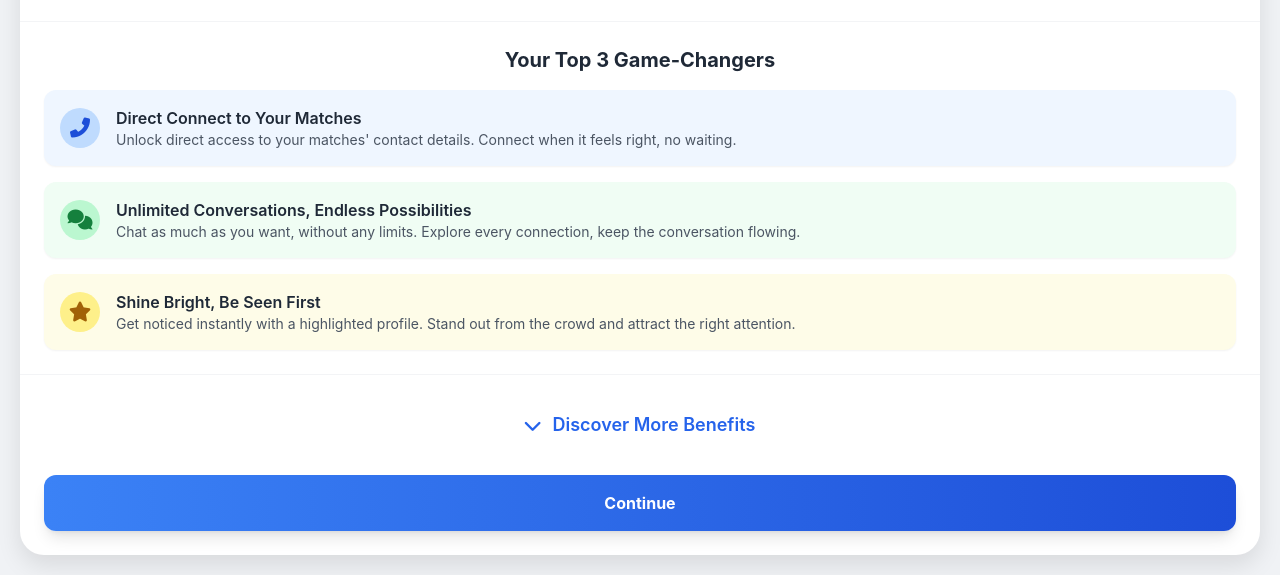
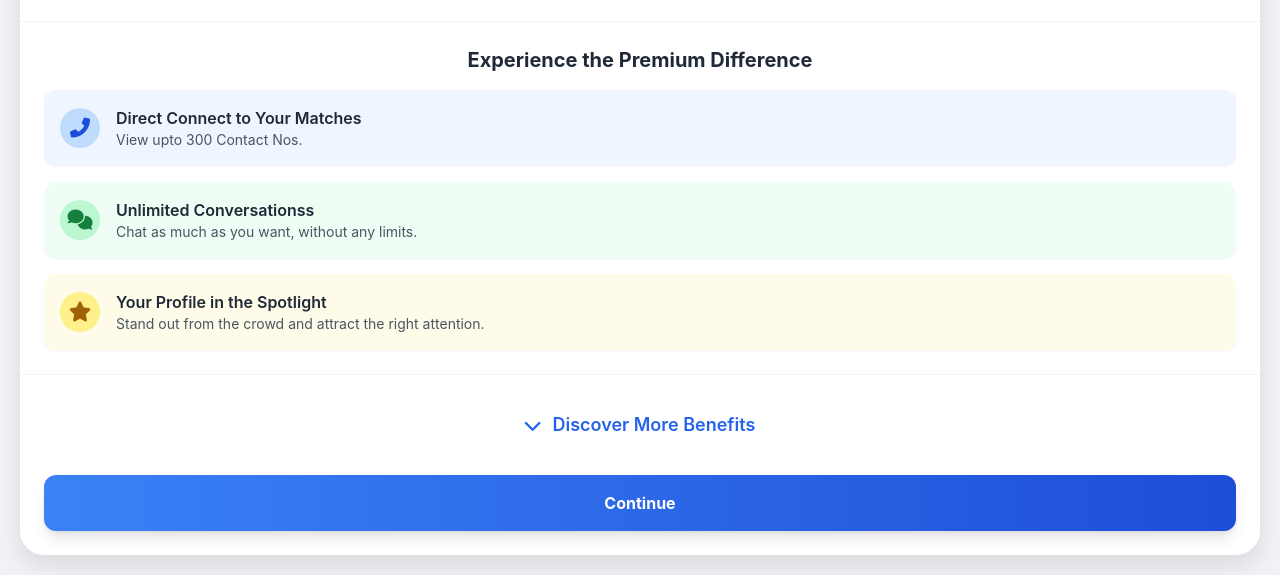
Before and after one commit to harshnitie13/Premium-benefits, a plain HTML site: page index.html in a window 1280 px wide. Shown: the part 263-838 px from the top of the page. Drawn offline with nearby package versions, Linux system fonts and the light colour scheme.

Commit message:
Update index.html

```diff
--- a/index.html
+++ b/index.html
@@ -61,7 +61,7 @@
         </div>
 
         <div class="p-6 border-b border-gray-100">
-            <h3 class="text-xl font-bold text-gray-800 mb-4 text-center">Your Top 3 Game-Changers</h3>
+            <h3 class="text-xl font-bold text-gray-800 mb-4 text-center">Experience the Premium Difference</h3>
             <div class="space-y-4">
                 <div class="flex items-center bg-blue-50 p-4 rounded-xl shadow-sm">
                     <div class="flex-shrink-0 w-10 h-10 bg-blue-200 text-blue-700 rounded-full flex items-center justify-center mr-4">
@@ -69,7 +69,7 @@
                     </div>
                     <div>
                         <p class="font-semibold text-gray-800">Direct Connect to Your Matches</p>
-                        <p class="text-gray-600 text-sm">Unlock direct access to your matches' contact details. Connect when it feels right, no waiting.</p>
+                        <p class="text-gray-600 text-sm">View upto 300 Contact Nos.</p>
                     </div>
                 </div>
                 <div class="flex items-center bg-green-50 p-4 rounded-xl shadow-sm">
@@ -77,8 +77,8 @@
                         <i class="fas fa-comments text-xl"></i>
                     </div>
                     <div>
-                        <p class="font-semibold text-gray-800">Unlimited Conversations, Endless Possibilities</p>
-                        <p class="text-gray-600 text-sm">Chat as much as you want, without any limits. Explore every connection, keep the conversation flowing.</p>
+                        <p class="font-semibold text-gray-800">Unlimited Conversationss</p>
+                        <p class="text-gray-600 text-sm">Chat as much as you want, without any limits.</p>
                     </div>
                 </div>
                 <div class="flex items-center bg-yellow-50 p-4 rounded-xl shadow-sm">
@@ -86,8 +86,8 @@
                         <i class="fas fa-star text-xl"></i>
                     </div>
                     <div>
-                        <p class="font-semibold text-gray-800">Shine Bright, Be Seen First</p>
-                        <p class="text-gray-600 text-sm">Get noticed instantly with a highlighted profile. Stand out from the crowd and attract the right attention.</p>
+                        <p class="font-semibold text-gray-800">Your Profile in the Spotlight</p>
+                        <p class="text-gray-600 text-sm">Stand out from the crowd and attract the right attention.</p>
                     </div>
                 </div>
             </div>
```
